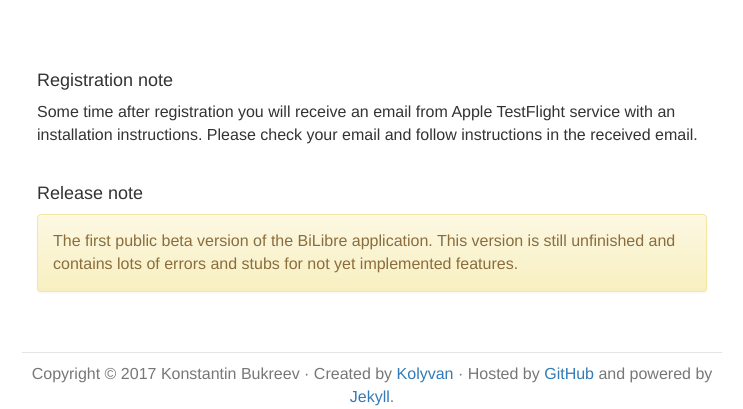
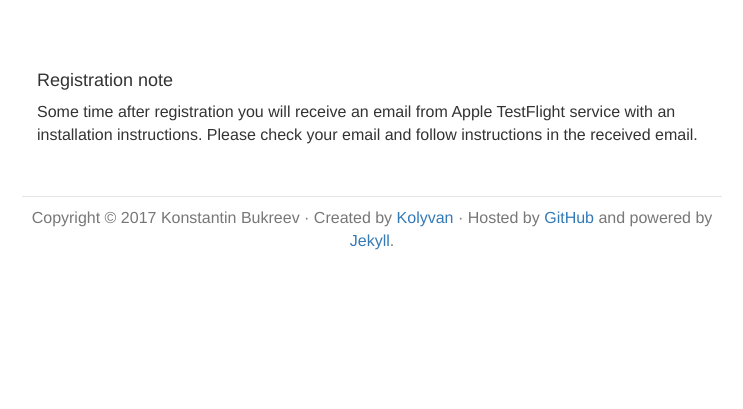
Before and after one commit to kolyvan/bilibre, a Jekyll site: the page built from beta.html, in a window 1280 px wide, cut to the strip 1428-1837 px from the top of the page. Shown: the whole strip, without its empty margins (268-1011 px from the left). Built offline with Jekyll 4.4.1, drawn with Linux system fonts in a browser that asks for light colours; after the commit the page ends 1681 px from its top, so only the background shows below that.

Commit message:
update description

```diff
--- a/beta.html
+++ b/beta.html
@@ -21,9 +21,5 @@ title: BiLibre
 <p>Some time after registration you will receive an email from Apple TestFlight service with an installation instructions. Please check your email and follow instructions in the received email.</p>
 </div>
 
-<div class="col-lg-12">
-<h4>Release note</h4>
-<p class ="alert alert-warning">The first public beta version of the BiLibre application. This version is still unfinished and contains lots of errors and stubs for not yet implemented features.</p>
-</div>
 
 </div>
--- a/ru/beta.html
+++ b/ru/beta.html
@@ -21,9 +21,4 @@ title: BiLibre
 <p>Через некоторое время после регистрации вы получите электронное письмо от службы Apple TestFlight с инструкцией по установке. Проверьте свою электронную почту и следуйте инструкции в полученном письме.</p>
 </div>
 
-<div class="col-lg-12">
-<h4>Примечание к выпуску</h4>
-<p class ="alert alert-warning">Первая публичная бета-версия приложения BiLibre. Эта версия еще не завершена и содержит множество ошибок и заглушек для еще не реализованных функций.</p>
 </div>
-
-</div>
```
Also changed, not shown: index.html (+4 -4 lines), ru/index.html (+5 -5 lines).
